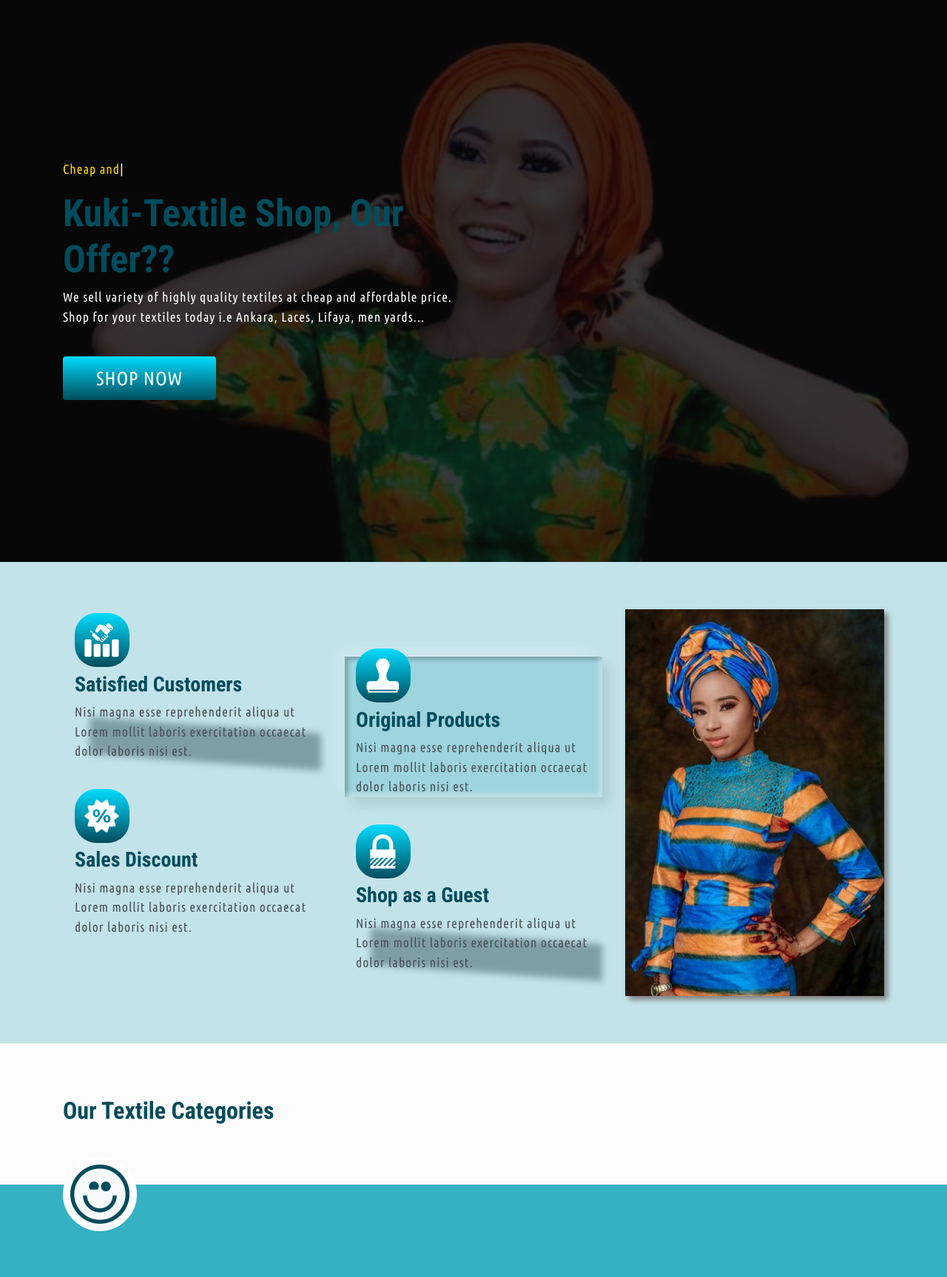
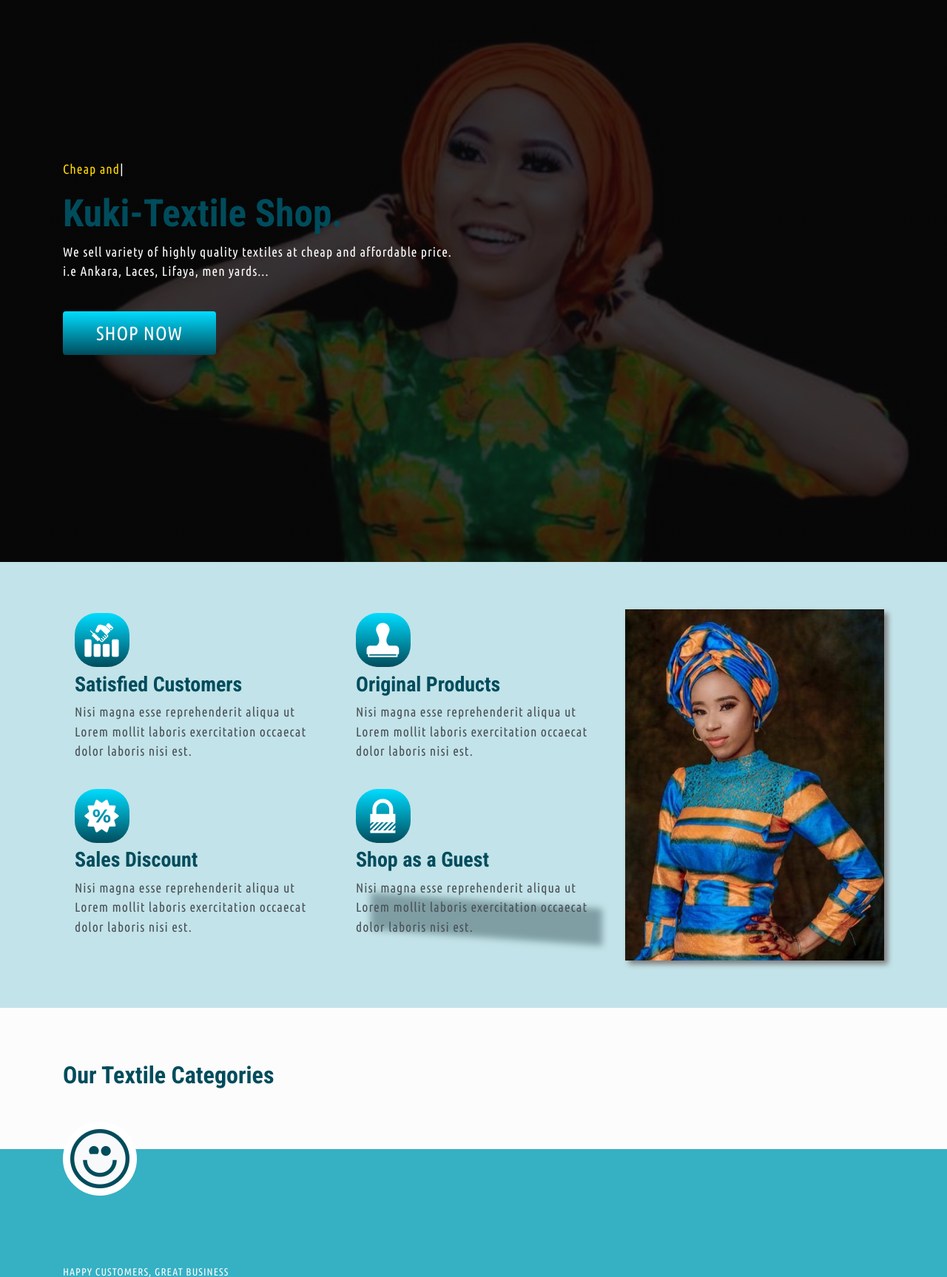
Before and after one commit to ndmichael/Kuki-shop, a Django app: page / in a window 1280 px wide. Shown: the part 56-1783 px from the top of the page at 74% size. Run offline with Django 3.2, Linux system fonts and the light colour scheme; data that the repository does not hold is empty; parts of the project's set-up code (start-up, migrations or seed data) failed here and were passed over; some libraries are stand-ins or nearby versions.

Commit message:
updated index.html page

```diff
--- a/shop/templates/shop/index.html
+++ b/shop/templates/shop/index.html
@@ -18,14 +18,11 @@
                         <span class="typing-text" style="color:gold;"></span>
                     </p>
                     <h1>
-                        Kuki-Textile Shop, Our Offer??
+                        Kuki-Textile Shop.
                     </h1>
                     <p>
                         We sell variety of highly quality textiles at cheap and affordable price.
-
-                        <!-- Kano has the biggest textile industry in west africa, and Kuki-Textile shop has been
-                        known as one of the leading textile companies in Kano. -->
-                        Shop for your textiles today i.e Ankara, Laces, Lifaya, men yards...
+                        i.e Ankara, Laces, Lifaya, men yards...
                     </p>
                     <p>
                         <a href="{% url "shop:product_list" %}" class="btn  btn-primary mt-4" style="font-size: 26px;
@@ -55,7 +52,7 @@
                 <div class="col-md-4" >
                     <div class="row">
                         <div class="m-3">
-                            <div class="col-12 col-sm-6 col-md-12 mb-5 shadow-type1" id="s-customers">
+                            <div class="col-12 col-sm-6 col-md-12 mb-5" id="s-customers">
                                 <p class="icon-p"><i class="icofont icofont-3x icofont-handshake-deal"></i></p>
                                 <h3>Satisfied Customers</h3>
                                 <p>
@@ -80,7 +77,7 @@
                 <div class="col-md-4">
                     <div class="row">
                         <div class="m-3">
-                            <div class="col-12 col-sm-6 col-md-12 my-5  shadow-type2" id="s-products">
+                            <div class="col-12 col-sm-6 col-md-12 mb-5" id="s-products">
                                 <p><i class="icofont icofont-3x icofont-stamp"></i></p>
                                 <h3>Original Products</h3>
                                 <p>
@@ -113,10 +110,9 @@
     <section id="shop-collections">
         <section class="container" >
                 <h2>Our Textile Categories</h2>
-            <div class="row">
+            <div class="row px-5">
                 {% for c in categories %}
-
-                    <div class="col-6 col-sm-6 col-md-4 col-lg-4 ">
+                    <div class="col-6 col-sm-6 col-md-4 col-lg-4">
                         <a href="{{ c.get_absolute_url }}">
                             <div class="category-wrapper">
                                 <img src="{{ c.cat_image.url }}" class="w-100 h-100 img-fluid collection-photos"
@@ -125,7 +121,6 @@
                             </div>
                         </a>
                     </div>
-
                 {% endfor %}
             </div>
         </section>
```
